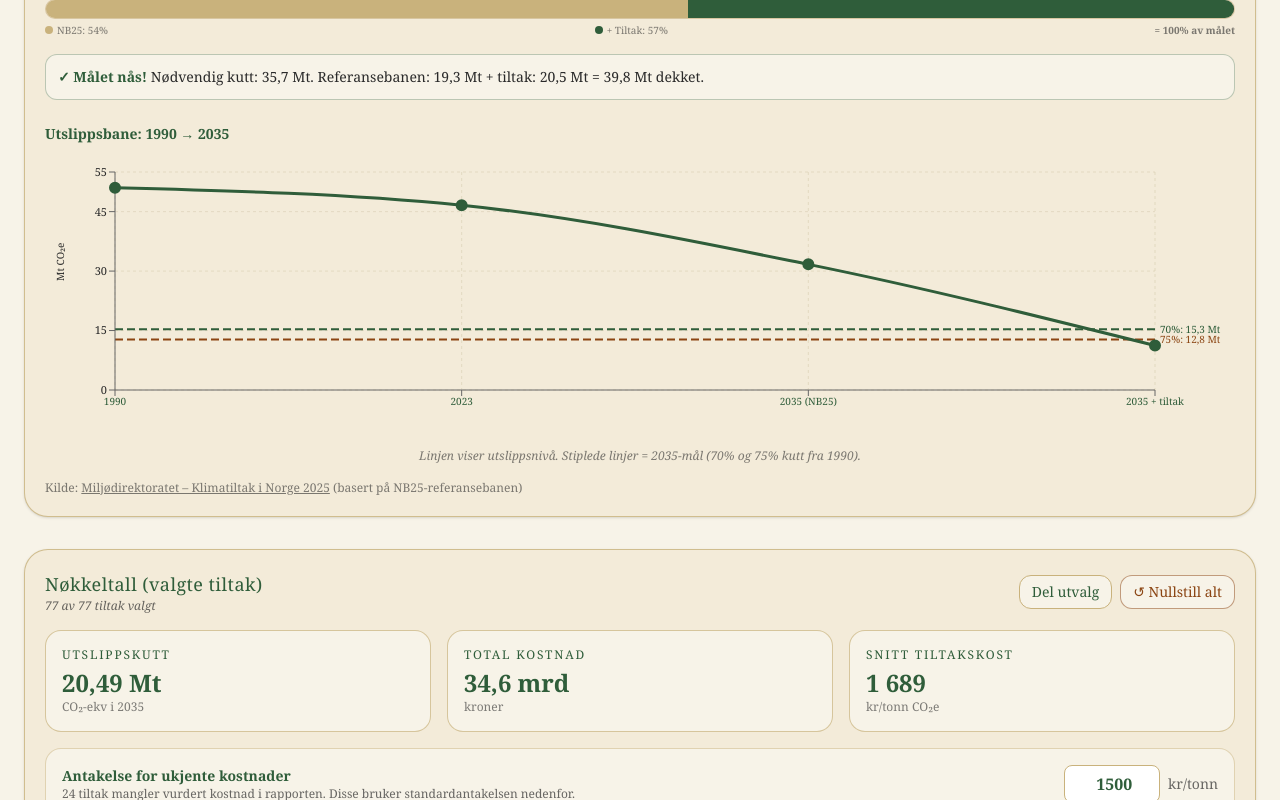
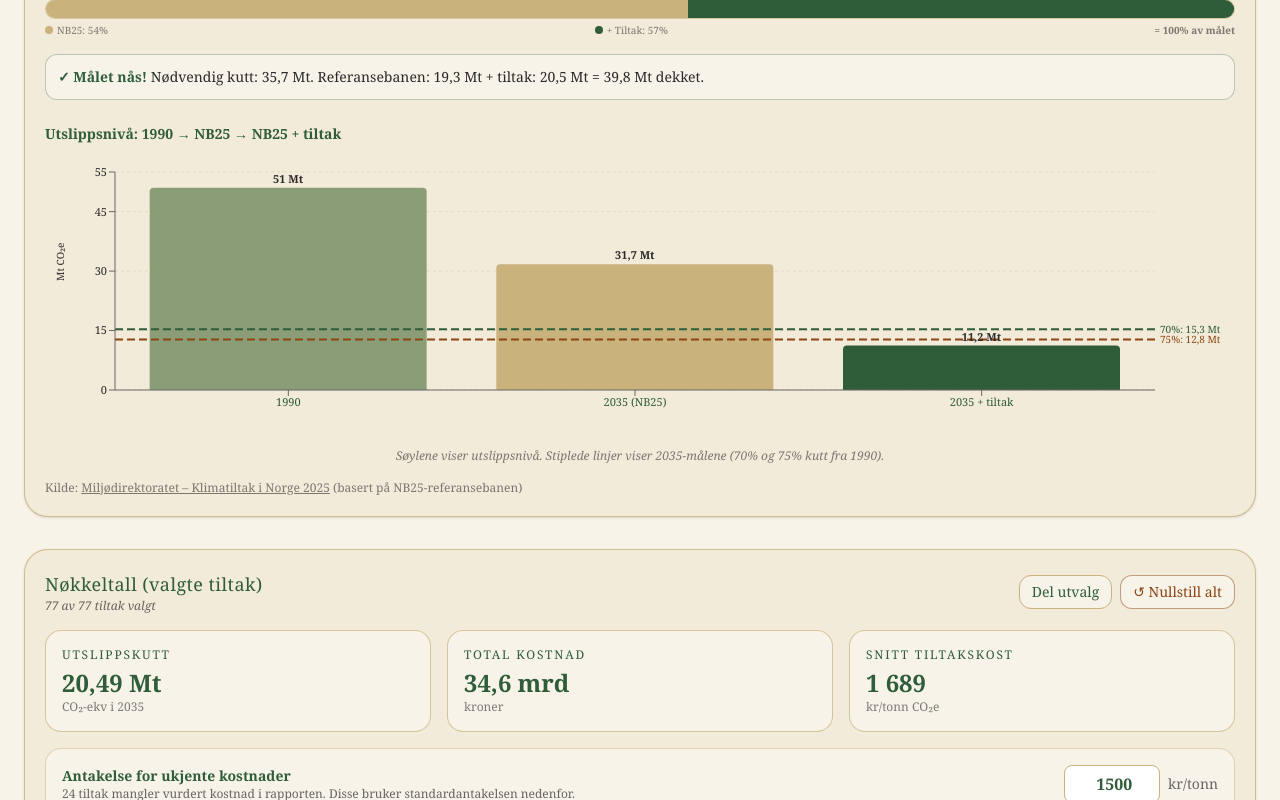
Before and after one commit to ollholl/klimatiltak-2025, a React (Vite) app: page / in a window 1280 px wide. Shown: the part 880-1680 px from the top of the page. Built offline with nearby package versions, Linux system fonts and the light colour scheme.

Commit message:
Gjenopprett original stolpediagram-graf

```diff
--- a/src/App.jsx
+++ b/src/App.jsx
@@ -11,8 +11,6 @@ import {
   ComposedChart,
   Cell,
   LabelList,
-  LineChart,
-  Line,
 } from "recharts";
 
 // --- Referansedata for klimamål og NB25-banen --------------------------------
@@ -573,15 +571,32 @@ export default function KlimakurPrestigeDashboard() {
     })).sort((a, b) => a.kategori.localeCompare(b.kategori));
   }, [rowsSelected]);
 
-  // Data for linje-graf (utslippsbane over tid)
-  const lineChartData = useMemo(() => {
-    const { baseline1990, ref2035, emissionsWithMeasures } = targetAnalysis;
+  // Data for utslippsbane-graf (3 søyler + 2 mållinjer)
+  const emissionsChartData = useMemo(() => {
+    const { baseline1990, ref2035, refCutPercent, emissionsWithMeasures, totalCutPercent } = targetAnalysis;
 
     return [
-      { year: "1990", emissions: baseline1990, label: "1990" },
-      { year: "2023", emissions: 46.6, label: "2023" }, // Omtrentlig dagens nivå
-      { year: "NB25", emissions: ref2035, label: "2035 (NB25)" },
-      { year: "Tiltak", emissions: Math.max(0, emissionsWithMeasures), label: "2035 + tiltak" },
+      {
+        label: "1990",
+        emissions: baseline1990,
+        cutPercent: 0,
+        description: "Referanseår for klimamål",
+        color: "#8B9D77",
+      },
+      {
+        label: "2035 (NB25)",
+        emissions: ref2035,
+        cutPercent: refCutPercent,
+        description: "Forventet med vedtatt politikk",
+        color: "#C9B27C",
+      },
+      {
+        label: "2035 + tiltak",
+        emissions: Math.max(0, emissionsWithMeasures),
+        cutPercent: totalCutPercent,
+        description: "NB25 + valgte klimatiltak",
+        color: "#2F5D3A",
+      },
     ];
   }, [targetAnalysis]);
 
@@ -836,14 +851,14 @@ export default function KlimakurPrestigeDashboard() {
               </div>
             )}
 
-            {/* Linjegraf: Utslippsbane over tid */}
+            {/* Utslippsbane-graf */}
             <div className="mt-6">
-              <h4 className="text-sm font-semibold text-[#2F5D3A] mb-2">Utslippsbane: 1990 → 2035</h4>
+              <h4 className="text-sm font-semibold text-[#2F5D3A] mb-2">Utslippsnivå: 1990 → NB25 → NB25 + tiltak</h4>
               <div className="h-64 sm:h-72">
                 <ResponsiveContainer width="100%" height="100%">
-                  <LineChart data={lineChartData} margin={{ top: 20, right: 80, bottom: 20, left: 10 }}>
-                    <CartesianGrid strokeDasharray="3 3" stroke="#CBBF9F" strokeOpacity={0.4} />
-                    <XAxis dataKey="label" tick={{ fontSize: 10, fill: "#2F5D3A" }} />
+                  <ComposedChart data={emissionsChartData} margin={{ top: 20, right: 80, bottom: 20, left: 10 }}>
+                    <CartesianGrid strokeDasharray="3 3" stroke="#CBBF9F" strokeOpacity={0.4} vertical={false} />
+                    <XAxis dataKey="label" tick={{ fontSize: 11, fill: "#2F5D3A" }} />
                     <YAxis
                       domain={[0, 55]}
                       tick={{ fontSize: 11, fill: "#2A2A2A" }}
@@ -854,9 +869,13 @@ export default function KlimakurPrestigeDashboard() {
                         if (!active || !payload || !payload.length) return null;
                         const data = payload[0].payload;
                         return (
-                          <div className="bg-[#F7F3E8] border border-[#C9B27C]/80 rounded-xl p-3 shadow-lg font-serif text-sm">
+                          <div className="bg-[#F7F3E8] border border-[#C9B27C]/80 rounded-xl p-3 shadow-lg font-serif text-sm max-w-xs">
                             <p className="font-semibold text-[#2F5D3A] mb-1">{data.label}</p>
                             <p>Utslipp: <span className="font-semibold">{nb(data.emissions, 1)} Mt CO₂e</span></p>
+                            {data.cutPercent > 0 && (
+                              <p className="text-xs text-[#2A2A2A]/70">{nb(data.cutPercent, 0)}% kutt fra 1990</p>
+                            )}
+                            <p className="text-xs text-[#2A2A2A]/70 mt-1 italic">{data.description}</p>
                           </div>
                         );
                       }}
@@ -890,20 +909,23 @@ export default function KlimakurPrestigeDashboard() {
                       }}
                     />
 
-                    {/* Utslippslinje */}
-                    <Line
-                      type="monotone"
-                      dataKey="emissions"
-                      stroke="#2F5D3A"
-                      strokeWidth={3}
-                      dot={{ fill: "#2F5D3A", strokeWidth: 2, r: 5 }}
-                      activeDot={{ r: 7, fill: "#C9B27C" }}
-                    />
-                  </LineChart>
+                    {/* Søyler for utslippsnivå */}
+                    <Bar dataKey="emissions" name="Utslipp" radius={[4, 4, 0, 0]}>
+                      {emissionsChartData.map((entry, index) => (
+                        <Cell key={`cell-${index}`} fill={entry.color} />
+                      ))}
+                      <LabelList
+                        dataKey="emissions"
+                        position="top"
+                        formatter={(val) => `${nb(val, 1)} Mt`}
+                        style={{ fontSize: 11, fill: "#2A2A2A", fontWeight: 600 }}
+                      />
+                    </Bar>
+                  </ComposedChart>
                 </ResponsiveContainer>
               </div>
               <p className="text-xs text-[#2A2A2A]/60 mt-2 text-center italic">
-                Linjen viser utslippsnivå. Stiplede linjer = 2035-mål (70% og 75% kutt fra 1990).
+                Søylene viser utslippsnivå. Stiplede linjer viser 2035-målene (70% og 75% kutt fra 1990).
               </p>
             </div>
 
```
